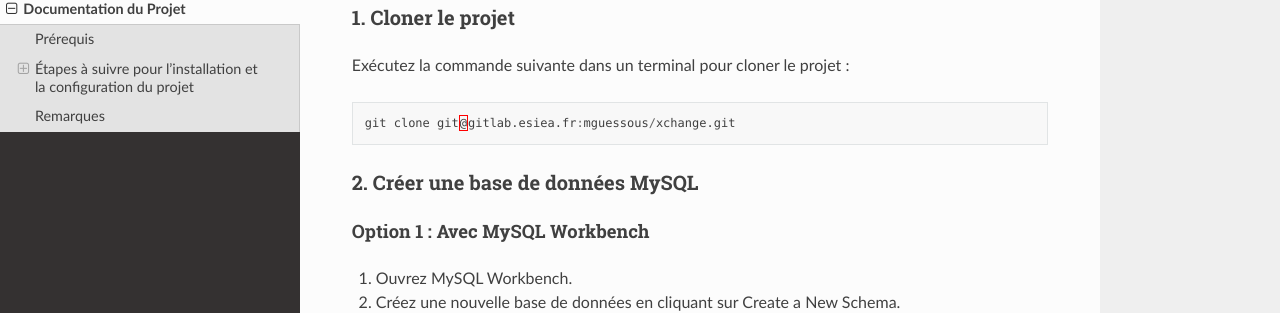
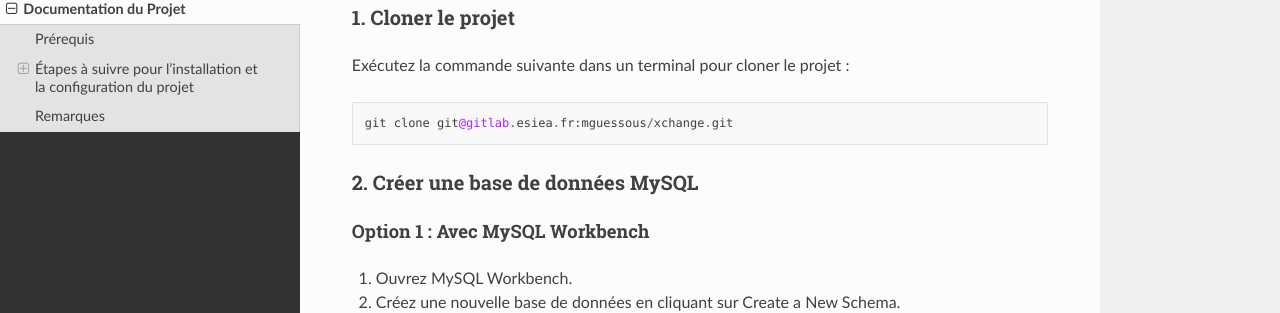
Before and after one commit to lilaiguernelala/xchange_doc, a Sphinx documentation site: the page built from docs/source/my-first-post.md, in a window 1280 px wide and 900 px high, scrolled down 540 px. Shown: the part 144-457 px from the top of the window. Built offline with Sphinx 7.4.7 and the Read the Docs theme 3.1.0, drawn with Linux system fonts in a browser that asks for light colours.

Commit message:
Update my-first-post.md

````diff
--- a/docs/source/my-first-post.md
+++ b/docs/source/my-first-post.md
@@ -18,7 +18,7 @@
 
 Exécutez la commande suivante dans un terminal pour cloner le projet :
 
-```js
+```python
 git clone git@gitlab.esiea.fr:mguessous/xchange.git
 ```
 
@@ -36,7 +36,7 @@
 2. Connectez-vous avec votre nom d’utilisateur et mot de passe.
 3. Créez une nouvelle base de données avec la commande :
 
-```js
+```c++
 CREATE DATABASE nom_de_la_base_de_donnees;
 ```
 
````
